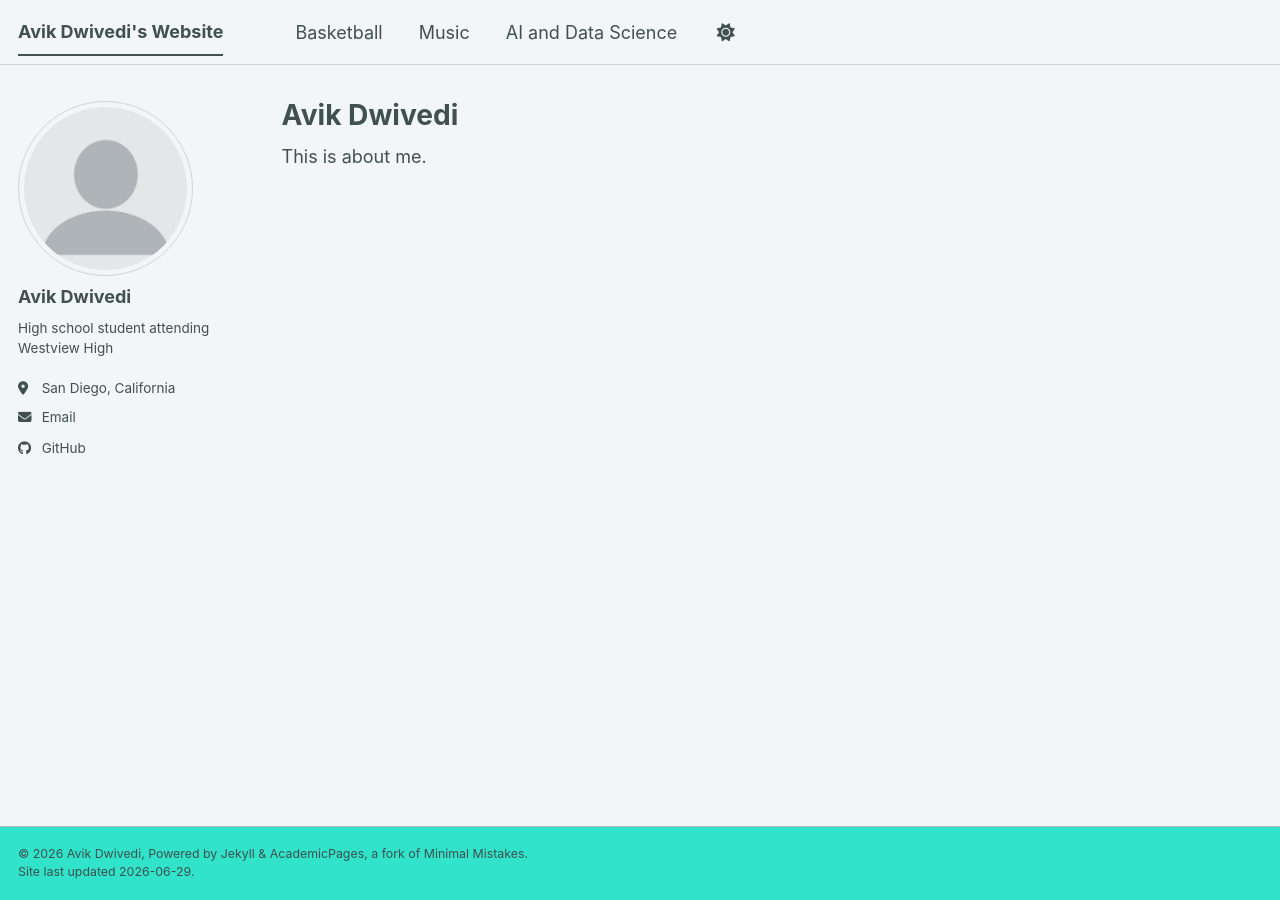
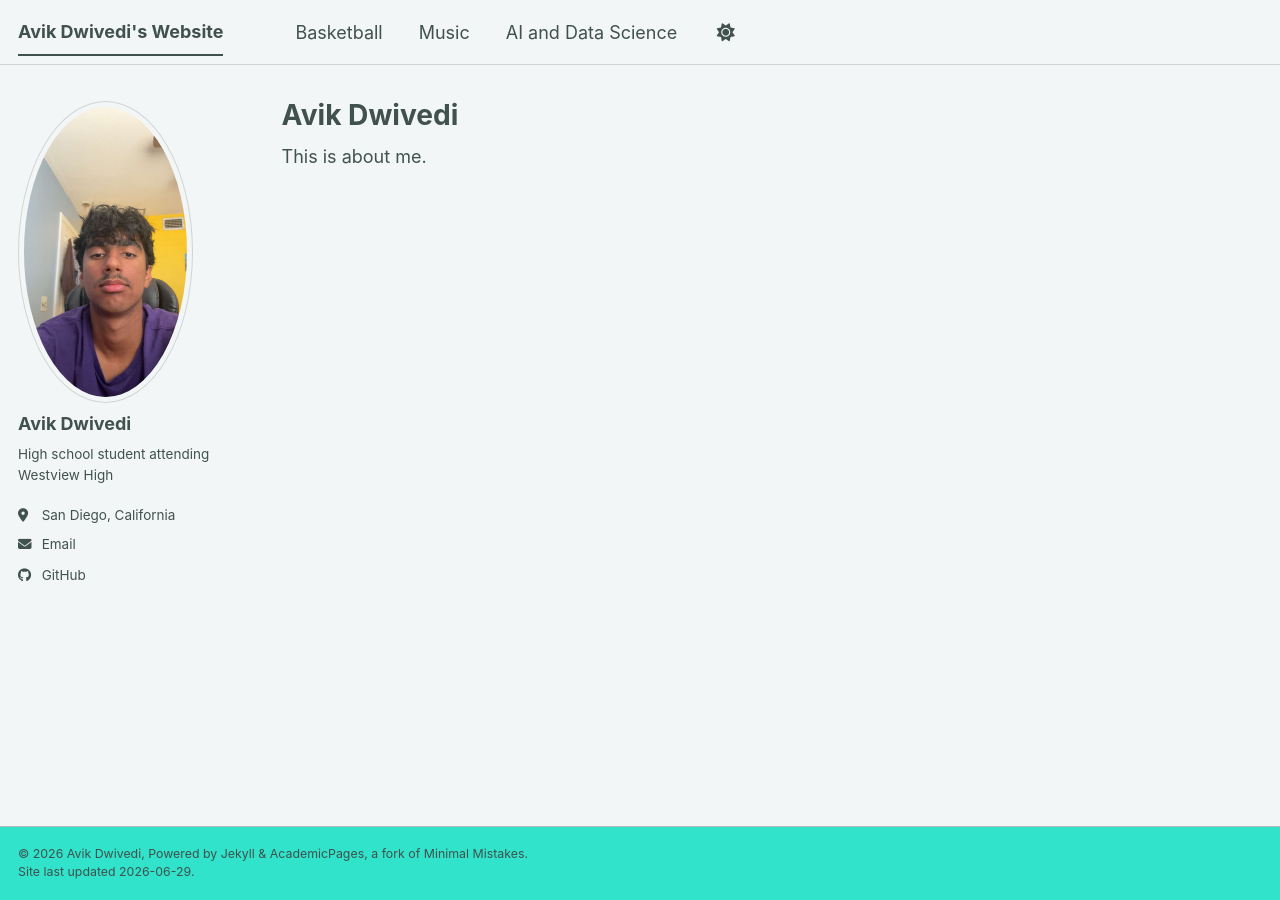
Before and after one commit to vikuser99/simple, a Jekyll site: the page built from _pages/about.md, in a window 1280 px wide. Built offline with Jekyll 4.4.1, drawn with Linux system fonts in a browser that asks for light colours; a style sheet for code colours, icons or effects is not loaded.

Commit message:
Update author avatar filename in config

```diff
--- a/_config.yml
+++ b/_config.yml
@@ -23,7 +23,7 @@ repository               : "vikuser99/simple"
 #               Additional customization can be done by editing /_includes/author-profile.html
 author:
   # Biographic information
-  avatar           : "profile.png"
+  avatar           : "profile_pic.JPG"
   name             : "Avik Dwivedi"
   pronouns         : # example: "he/him"
   bio              : "High school student attending Westview High"
```
